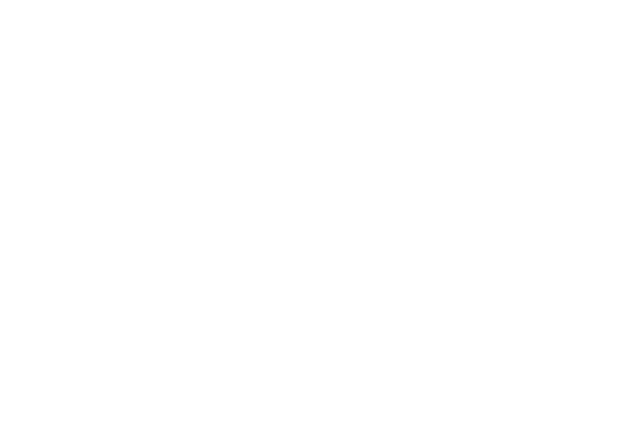
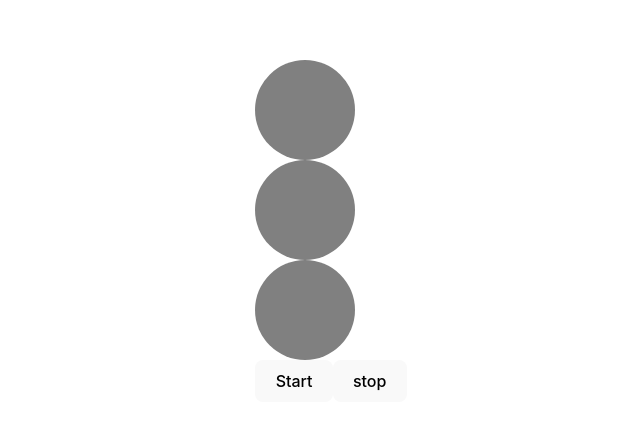
Before and after one commit to smeekas/machine-coding, a React (Vite) app: page /traffic in a window 1280 px wide. Before the commit this address had no page. Shown: the part 169-598 px from the top of the page, without its empty margins (309-949 px from the left). Built offline with nearby package versions, Linux system fonts and the light colour scheme.

Commit message:
traffic light: un-optimized

```diff
--- a/src/App.tsx
+++ b/src/App.tsx
@@ -3,6 +3,7 @@
 import GreenLight from "./pages/GreenLights/GreenLight";
 import Home from "./pages/Home/Home";
 import Progress from "./pages/Progress/ProgressPage";
+import TrafficLightsPage from "./pages/TrafficLights/TrafficLightsPage";
 
 function App() {
   return (
@@ -11,6 +12,8 @@
         <Routes>
           <Route path="green-light" element={<GreenLight />} />
           <Route path="progress" element={<Progress />} />
+          <Route path="traffic" element={<TrafficLightsPage />} />
+
           <Route index path="/" element={<Home />} />
         </Routes>
       </BrowserRouter>
--- /dev/null
+++ b/src/components/Traffic/SingleLight.tsx
@@ -0,0 +1,17 @@
+import React from "react";
+import styles from "./Traffic.module.css";
+type SingleLightProps = {
+  color: string;
+  isActive: boolean;
+};
+function SingleLight({ color, isActive }: SingleLightProps) {
+  const actualColor = isActive ? color : "grey";
+  return (
+    <div
+      style={{ backgroundColor: actualColor }}
+      className={styles.singleLight}
+    />
+  );
+}
+
+export default SingleLight;
--- /dev/null
+++ b/src/components/Traffic/Traffic.module.css
@@ -0,0 +1,6 @@
+.singleLight {
+  width: 100px;
+  height: 100px;
+  border-radius: 50%;
+  background-color: red;
+}
--- /dev/null
+++ b/src/components/Traffic/Traffic.tsx
@@ -0,0 +1,60 @@
+import { useEffect, useState } from "react";
+import SingleLight from "./SingleLight";
+
+const config = {
+  red: { time: 4, color: "red", order: 1 },
+  yellow: { time: 2, color: "yellow", order: 2 },
+  green: { time: 4, color: "green", order: 3 },
+} as const;
+type ConfigKeys = keyof typeof config;
+
+function Traffic() {
+  const lightKeys = Object.keys(config);
+
+  const [activeKey, setActiveKey] = useState<ConfigKeys | null>(null);
+
+  const startHandler = () => {
+    setActiveKey("red");
+  };
+  const stopHandler = () => {
+    setActiveKey(null);
+  };
+  useEffect(() => {
+    if (activeKey) {
+      if (activeKey === "red") {
+        setTimeout(() => {
+          setActiveKey("yellow");
+        }, config[activeKey].time * 1000);
+      } else if (activeKey === "yellow") {
+        setTimeout(() => {
+          setActiveKey("green");
+        }, config[activeKey].time * 1000);
+      } else {
+        setTimeout(() => {
+          setActiveKey("red");
+        }, config[activeKey].time * 1000);
+      }
+    }
+  }, [activeKey]);
+  return (
+    <div>
+      <div>
+        {lightKeys.map((lightItem) => {
+          const lightValue = config[lightItem as ConfigKeys];
+          return (
+            <SingleLight
+              color={lightValue.color}
+              isActive={lightItem === activeKey}
+            />
+          );
+        })}
+      </div>
+      <div>
+        <button onClick={startHandler}>Start</button>
+        <button onClick={stopHandler}>stop</button>
+      </div>
+    </div>
+  );
+}
+
+export default Traffic;
--- a/src/pages/Home/Home.tsx
+++ b/src/pages/Home/Home.tsx
@@ -12,6 +12,9 @@
         <li>
           <Link to="/progress">Progess</Link>
         </li>
+        <li>
+          <Link to="/traffic">Traffic Lights</Link>
+        </li>
       </ul>
     </div>
   );
--- /dev/null
+++ b/src/pages/TrafficLights/TrafficLightsPage.tsx
@@ -0,0 +1,7 @@
+import Traffic from "../../components/Traffic/Traffic";
+
+function TrafficLightsPage() {
+  return <Traffic />;
+}
+
+export default TrafficLightsPage;
```
